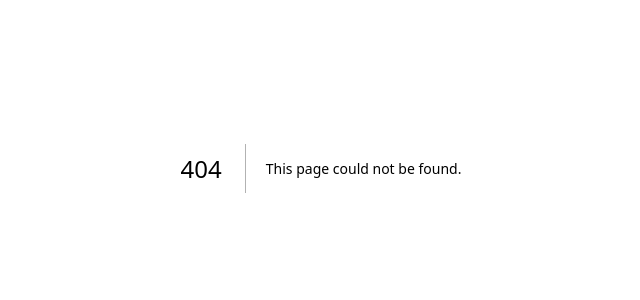
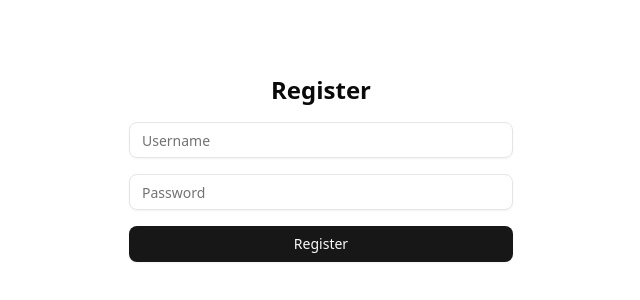
Before and after one commit to Abhinav-not-found/stamurai-assignemnt, a Next.js app: page /register in a window 1280 px wide. Before the commit this address had no page. Shown: the part 232-532 px from the top of the page, without its empty margins (319-959 px from the left). Built offline with nearby package versions, Linux system fonts and the light colour scheme.

Commit message:
feat(ui): created basic register page with shadcn input and button

```diff
--- /dev/null
+++ b/src/app/login/page.jsx
@@ -0,0 +1,11 @@
+import React from 'react'
+
+const Login = () => {
+  return (
+    <div>
+
+    </div>
+  )
+}
+
+export default Login
--- a/src/app/page.js
+++ b/src/app/page.js
@@ -1,103 +1,8 @@
-import Image from "next/image";
 
 export default function Home() {
   return (
-    <div className="grid grid-rows-[20px_1fr_20px] items-center justify-items-center min-h-screen p-8 pb-20 gap-16 sm:p-20 font-[family-name:var(--font-geist-sans)]">
-      <main className="flex flex-col gap-[32px] row-start-2 items-center sm:items-start">
-        <Image
-          className="dark:invert"
-          src="/next.svg"
-          alt="Next.js logo"
-          width={180}
-          height={38}
-          priority
-        />
-        <ol className="list-inside list-decimal text-sm/6 text-center sm:text-left font-[family-name:var(--font-geist-mono)]">
-          <li className="mb-2 tracking-[-.01em]">
-            Get started by editing{" "}
-            <code className="bg-black/[.05] dark:bg-white/[.06] px-1 py-0.5 rounded font-[family-name:var(--font-geist-mono)] font-semibold">
-              src/app/page.js
-            </code>
-            .
-          </li>
-          <li className="tracking-[-.01em]">
-            Save and see your changes instantly.
-          </li>
-        </ol>
+    <>
 
-        <div className="flex gap-4 items-center flex-col sm:flex-row">
-          <a
-            className="rounded-full border border-solid border-transparent transition-colors flex items-center justify-center bg-foreground text-background gap-2 hover:bg-[#383838] dark:hover:bg-[#ccc] font-medium text-sm sm:text-base h-10 sm:h-12 px-4 sm:px-5 sm:w-auto"
-            href="https://vercel.com/new?utm_source=create-next-app&utm_medium=appdir-template-tw&utm_campaign=create-next-app"
-            target="_blank"
-            rel="noopener noreferrer"
-          >
-            <Image
-              className="dark:invert"
-              src="/vercel.svg"
-              alt="Vercel logomark"
-              width={20}
-              height={20}
-            />
-            Deploy now
-          </a>
-          <a
-            className="rounded-full border border-solid border-black/[.08] dark:border-white/[.145] transition-colors flex items-center justify-center hover:bg-[#f2f2f2] dark:hover:bg-[#1a1a1a] hover:border-transparent font-medium text-sm sm:text-base h-10 sm:h-12 px-4 sm:px-5 w-full sm:w-auto md:w-[158px]"
-            href="https://nextjs.org/docs?utm_source=create-next-app&utm_medium=appdir-template-tw&utm_campaign=create-next-app"
-            target="_blank"
-            rel="noopener noreferrer"
-          >
-            Read our docs
-          </a>
-        </div>
-      </main>
-      <footer className="row-start-3 flex gap-[24px] flex-wrap items-center justify-center">
-        <a
-          className="flex items-center gap-2 hover:underline hover:underline-offset-4"
-          href="https://nextjs.org/learn?utm_source=create-next-app&utm_medium=appdir-template-tw&utm_campaign=create-next-app"
-          target="_blank"
-          rel="noopener noreferrer"
-        >
-          <Image
-            aria-hidden
-            src="/file.svg"
-            alt="File icon"
-            width={16}
-            height={16}
-          />
-          Learn
-        </a>
-        <a
-          className="flex items-center gap-2 hover:underline hover:underline-offset-4"
-          href="https://vercel.com/templates?framework=next.js&utm_source=create-next-app&utm_medium=appdir-template-tw&utm_campaign=create-next-app"
-          target="_blank"
-          rel="noopener noreferrer"
-        >
-          <Image
-            aria-hidden
-            src="/window.svg"
-            alt="Window icon"
-            width={16}
-            height={16}
-          />
-          Examples
-        </a>
-        <a
-          className="flex items-center gap-2 hover:underline hover:underline-offset-4"
-          href="https://nextjs.org?utm_source=create-next-app&utm_medium=appdir-template-tw&utm_campaign=create-next-app"
-          target="_blank"
-          rel="noopener noreferrer"
-        >
-          <Image
-            aria-hidden
-            src="/globe.svg"
-            alt="Globe icon"
-            width={16}
-            height={16}
-          />
-          Go to nextjs.org →
-        </a>
-      </footer>
-    </div>
+    </>
   );
 }
--- /dev/null
+++ b/src/app/register/page.jsx
@@ -0,0 +1,54 @@
+"use client";
+import React, { useState } from "react";
+import { Button } from "@/components/ui/button";
+import { Input } from "@/components/ui/input";
+
+const register = () => {
+  const [username, setUsername] = useState("");
+  const [password, setPassword] = useState("");
+  const [message, setMessage] = useState("");
+
+  const handleRegister = async (e) => {
+    e.preventDefault();
+
+    const res = await fetch("/api/register", {
+      method: "POST",
+      headers: { "Content-Type": "application/json" },
+      body: JSON.stringify({ username, password }),
+    });
+
+    const data = await res.json();
+    setMessage(data.message || data.error);
+  };
+
+  return (
+    <div className='flex items-center justify-center min-h-screen'>
+      <form onSubmit={handleRegister} className='w-full max-w-sm space-y-4'>
+        <h2 className='text-2xl font-bold text-center'>Register</h2>
+
+        <Input
+          type='text'
+          placeholder='Username'
+          value={username}
+          onChange={(e) => setUsername(e.target.value)}
+          required
+        />
+        <Input
+          type='password'
+          placeholder='Password'
+          value={password}
+          onChange={(e) => setPassword(e.target.value)}
+          required
+        />
+        <Button type='submit' className='w-full'>
+          Register
+        </Button>
+        {message && (
+          <p className='text-center text-sm text-red-500'>{message}</p>
+        )}
+      </form>
+    </div>
+  );
+};
+
+export default register;
--- /dev/null
+++ b/src/components/ui/input.jsx
@@ -0,0 +1,24 @@
+import * as React from "react"
+
+import { cn } from "@/lib/utils"
+
+function Input({
+  className,
+  type,
+  ...props
+}) {
+  return (
+    (<input
+      type={type}
+      data-slot="input"
+      className={cn(
+        "file:text-foreground placeholder:text-muted-foreground selection:bg-primary selection:text-primary-foreground dark:bg-input/30 border-input flex h-9 w-full min-w-0 rounded-md border bg-transparent px-3 py-1 text-base shadow-xs transition-[color,box-shadow] outline-none file:inline-flex file:h-7 file:border-0 file:bg-transparent file:text-sm file:font-medium disabled:pointer-events-none disabled:cursor-not-allowed disabled:opacity-50 md:text-sm",
+        "focus-visible:border-ring focus-visible:ring-ring/50 focus-visible:ring-[3px]",
+        "aria-invalid:ring-destructive/20 dark:aria-invalid:ring-destructive/40 aria-invalid:border-destructive",
+        className
+      )}
+      {...props} />)
+  );
+}
+
+export { Input }
```
